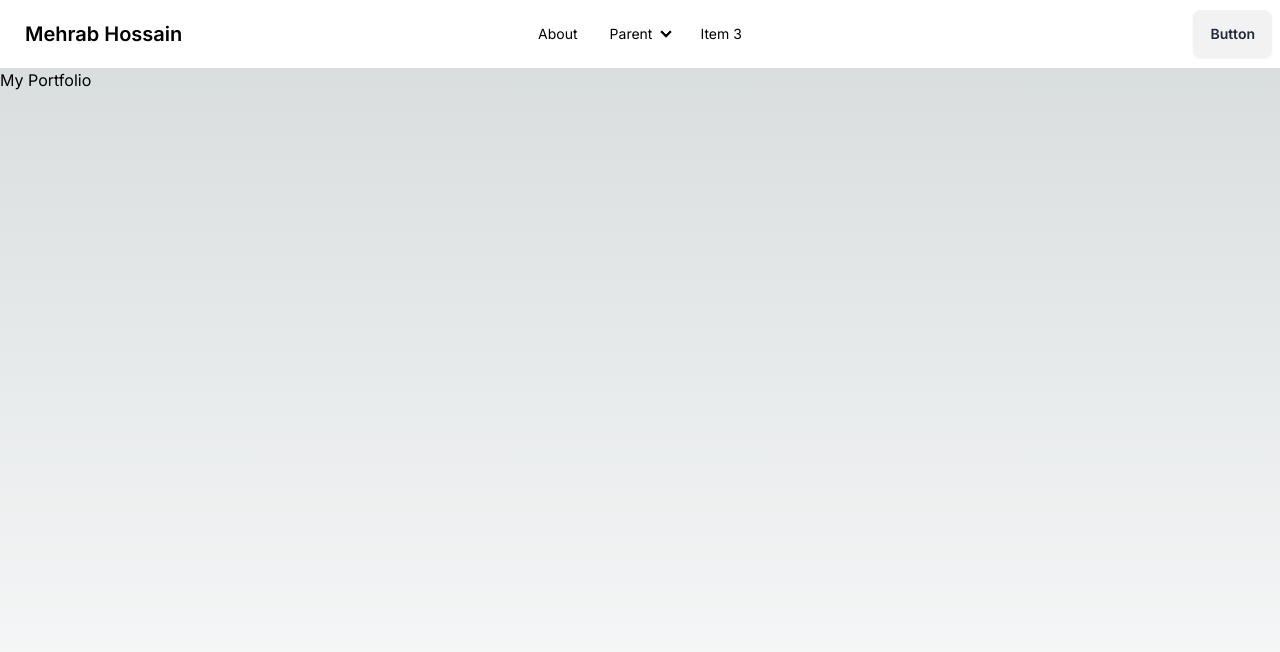
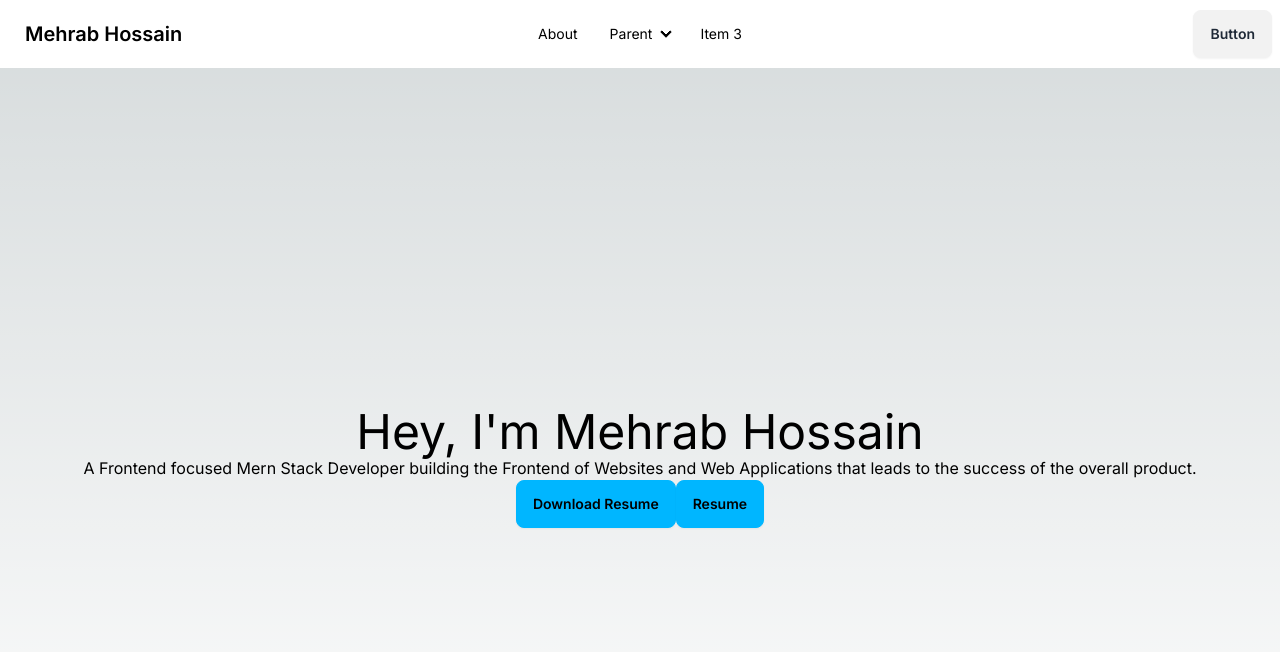
Before and after one commit to mehrabhossain1/nextjs-portfolio, a Next.js app: page / in a window 1280 px wide. Shown: the top 652 px of the page. Built offline with nearby package versions, Linux system fonts and the light colour scheme.

Commit message:
creating Home Page

```diff
--- a/src/app/page.js
+++ b/src/app/page.js
@@ -3,8 +3,17 @@ import React from "react";
 
 const HomePage = () => {
   return (
-    <div>
-      <h1>My Portfolio</h1>
+    <div className="min-h-screen flex flex-col justify-center items-center">
+      <h1 className="text-5xl">Hey, I&apos;m Mehrab Hossain</h1>
+      <p>
+        A Frontend focused Mern Stack Developer building the Frontend of
+        Websites and Web Applications that leads to the success of the overall
+        product.
+      </p>
+      <div className="flex">
+        <button className="btn btn-info">Download Resume</button>
+        <button className="btn btn-info">Resume</button>
+      </div>
     </div>
   );
 };
--- a/src/components/Shared/Navbar.jsx
+++ b/src/components/Shared/Navbar.jsx
@@ -3,7 +3,7 @@ import React from "react";
 
 const Navbar = () => {
   return (
-    <div className="navbar bg-base-100">
+    <div className="navbar bg-base-100 sticky top-0">
       <div className="navbar-start">
         <div className="dropdown">
           <div tabIndex={0} role="button" className="btn btn-ghost lg:hidden">
```
